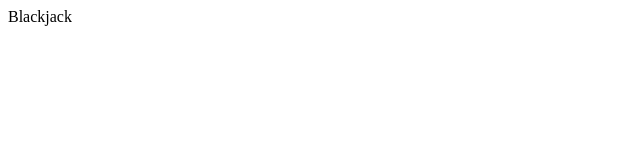
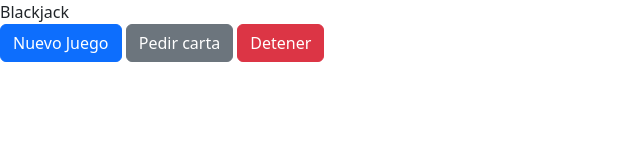
Before and after one commit to Albertoblue/Blackjack, a plain HTML site: page index.html in a window 1280 px wide. Shown: the whole page, without its empty margins (0-640 px from the left). Drawn offline with nearby package versions, Linux system fonts and the light colour scheme.

Commit message:
Se agregan tres botones

```diff
--- a/index.html
+++ b/index.html
@@ -3,6 +3,8 @@
 <head>
     <meta charset="UTF-8">
     <meta name="viewport" content="width=device-width, initial-scale=1.0">
+    <link href="https://cdn.jsdelivr.net/npm/bootstrap@5.3.3/dist/css/bootstrap.min.css" rel="stylesheet" integrity="sha384-QWTKZyjpPEjISv5WaRU9OFeRpok6YctnYmDr5pNlyT2bRjXh0JMhjY6hW+ALEwIH" crossorigin="anonymous">
+    <script src="https://cdn.jsdelivr.net/npm/bootstrap@5.3.3/dist/js/bootstrap.bundle.min.js" integrity="sha384-YvpcrYf0tY3lHB60NNkmXc5s9fDVZLESaAA55NDzOxhy9GkcIdslK1eN7N6jIeHz" crossorigin="anonymous"></script>
     <title>Document</title>
 </head>
 <body>
@@ -10,6 +12,10 @@
         Blackjack
     </header>
 
+    <button class="btn btn-primary ">Nuevo Juego</button>
+    <button class="btn btn-secondary">Pedir carta</button>
+    <button class="btn btn-danger">Detener</button>
+
 
 </body>
 </html>
```
